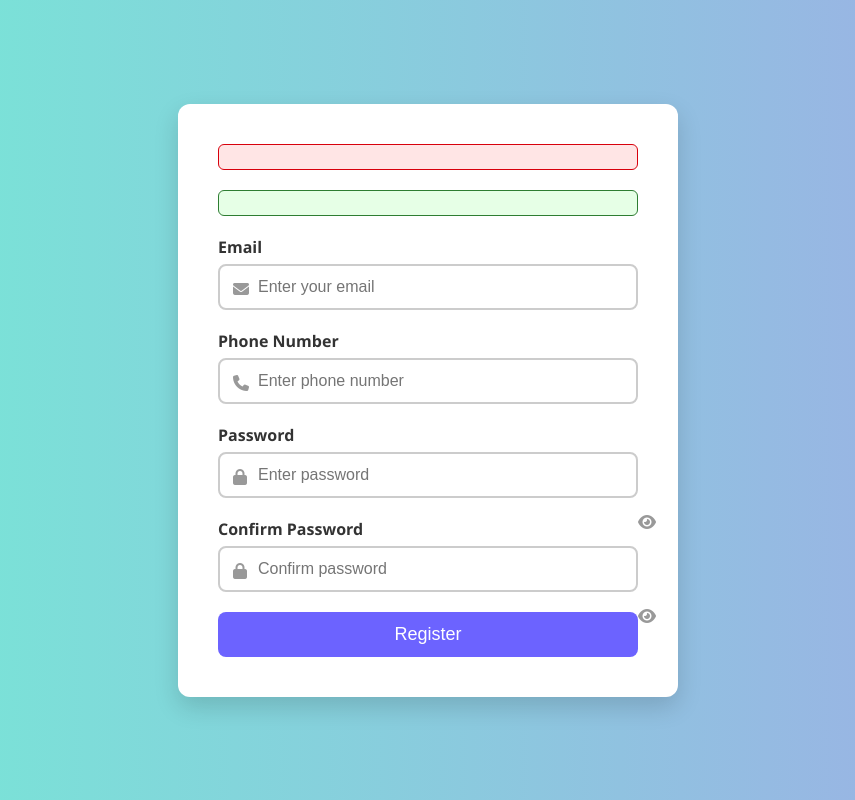
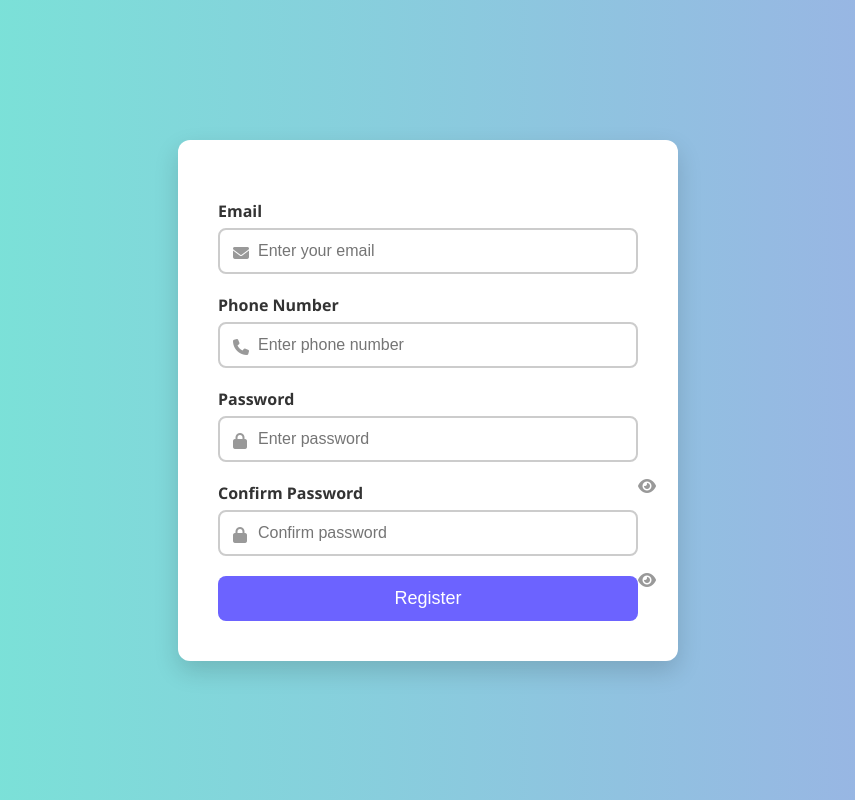
Before and after one commit to matin-02/Form-Validation, a plain HTML site: page index.html in a window 1280 px wide. Shown: the whole page, without its empty margins (212-1067 px from the left). Drawn offline with nearby package versions, Linux system fonts and the light colour scheme.

Commit message:
Updated-Form

```diff
--- a/Style.css
+++ b/Style.css
@@ -86,19 +86,17 @@ input:focus {
 
 #error, #success {
   margin-bottom: 20px;
-  padding: 12px;
-  border-radius: 6px;
   font-size: 16px;
+  font-weight: bold;
+  padding: 0;
+  border: none;
+  background: none;
 }
 
 #error {
-  background-color: #ffe5e5;
   color: #d8000c;
-  border: 1px solid #d8000c;
 }
 
 #success {
-  background-color: #e6ffe6;
   color: #2e7d32;
-  border: 1px solid #2e7d32;
 }
```
